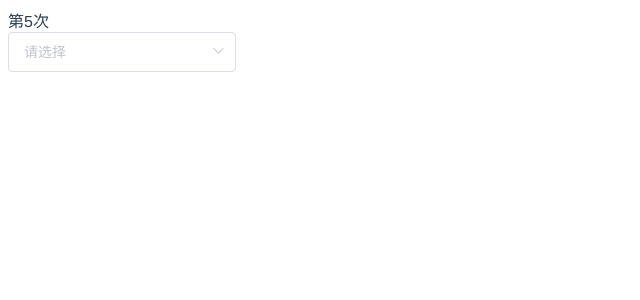
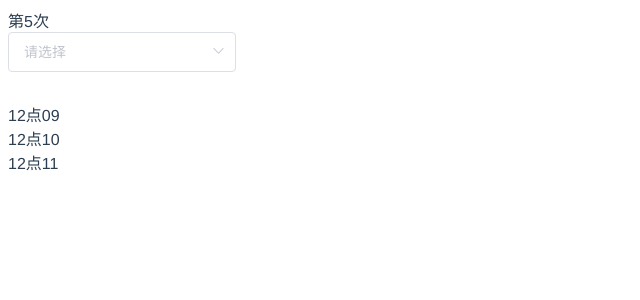
Before and after one commit to yft-code/flow, a Vue app: page / in a window 1280 px wide. Shown: the top 300 px of the page, without its empty margins (0-640 px from the left). Built offline with nearby package versions, Linux system fonts and the light colour scheme.

Commit message:
最后提交fix

```diff
--- a/src/App.vue
+++ b/src/App.vue
@@ -2,6 +2,15 @@
   <div id="app">
     第5次
     <router-view/>
+    <div>
+       12点09
+    </div>
+     <div>
+       12点10
+    </div>
+    <div>
+       12点11
+    </div>
   </div>
 </template>
 
```
